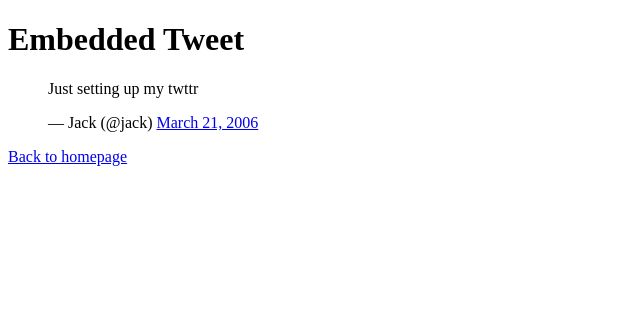
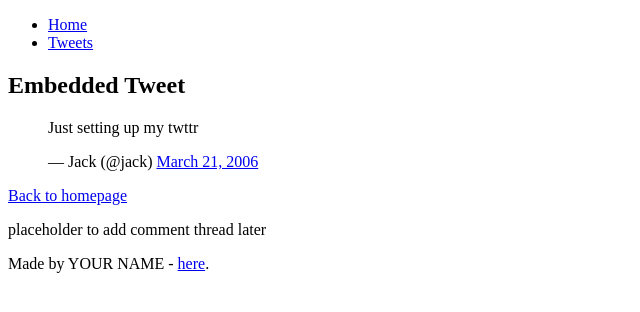
Before and after one commit to ashirumah11/My_First_Portfolio, a plain HTML site: page html_basic/tweets.html in a window 1280 px wide. Shown: the whole page, without its empty margins (0-640 px from the left). Drawn offline with Linux system fonts and the light colour scheme.

Commit message:
Add index.html and tweets.html with embedded tweet and navigation links

```diff
--- a/html_basic/tweets.html
+++ b/html_basic/tweets.html
@@ -5,15 +5,30 @@
     <title>My Tweets</title>
   </head>
   <body>
-    <h1>Embedded Tweet</h1>
+    <header>
+      <ul>
+        <li><a href="index.html">Home</a></li>
+        <li><a href="tweets.html">Tweets</a></li>
+      </ul>
+    </header>
 
-    <!-- Embedded Tweet -->
-    <blockquote class="twitter-tweet">
-      <p lang="en" dir="ltr">Just setting up my twttr</p>&mdash; Jack (@jack)
-      <a href="https://twitter.com/jack/status/20">March 21, 2006</a>
-    </blockquote>
-    <script async src="https://platform.twitter.com/widgets.js" charset="utf-8"></script>
+    <main>
+      <article>
+        <h1>Embedded Tweet</h1>
+        <blockquote class="twitter-tweet">
+          <p lang="en" dir="ltr">Just setting up my twttr</p>&mdash; Jack (@jack)
+          <a href="https://twitter.com/jack/status/20">March 21, 2006</a>
+        </blockquote>
+        <script async src="https://platform.twitter.com/widgets.js" charset="utf-8"></script>
+        <p><a href="index.html">Back to homepage</a></p>
+      </article>
+      <aside>
+        <p>placeholder to add comment thread later</p>
+      </aside>
+    </main>
 
-    <p><a href="index.html">Back to homepage</a></p>
+    <footer>
+      <p>Made by YOUR NAME - <a href="https://yourlink.com" target="_blank">here</a>.</p>
+    </footer>
   </body>
 </html>
```
Also changed, not shown: html_basic/index.html (+18 -6 lines).
